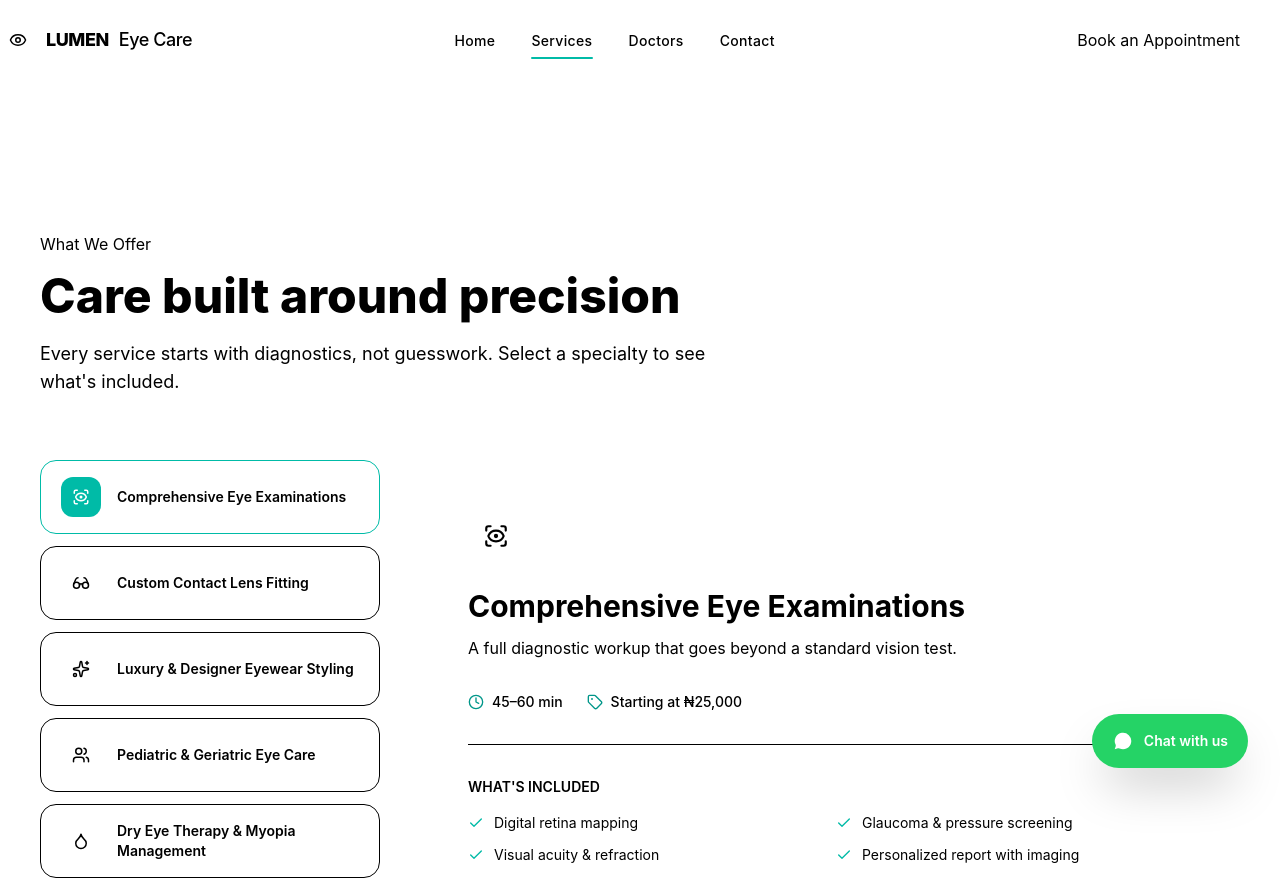
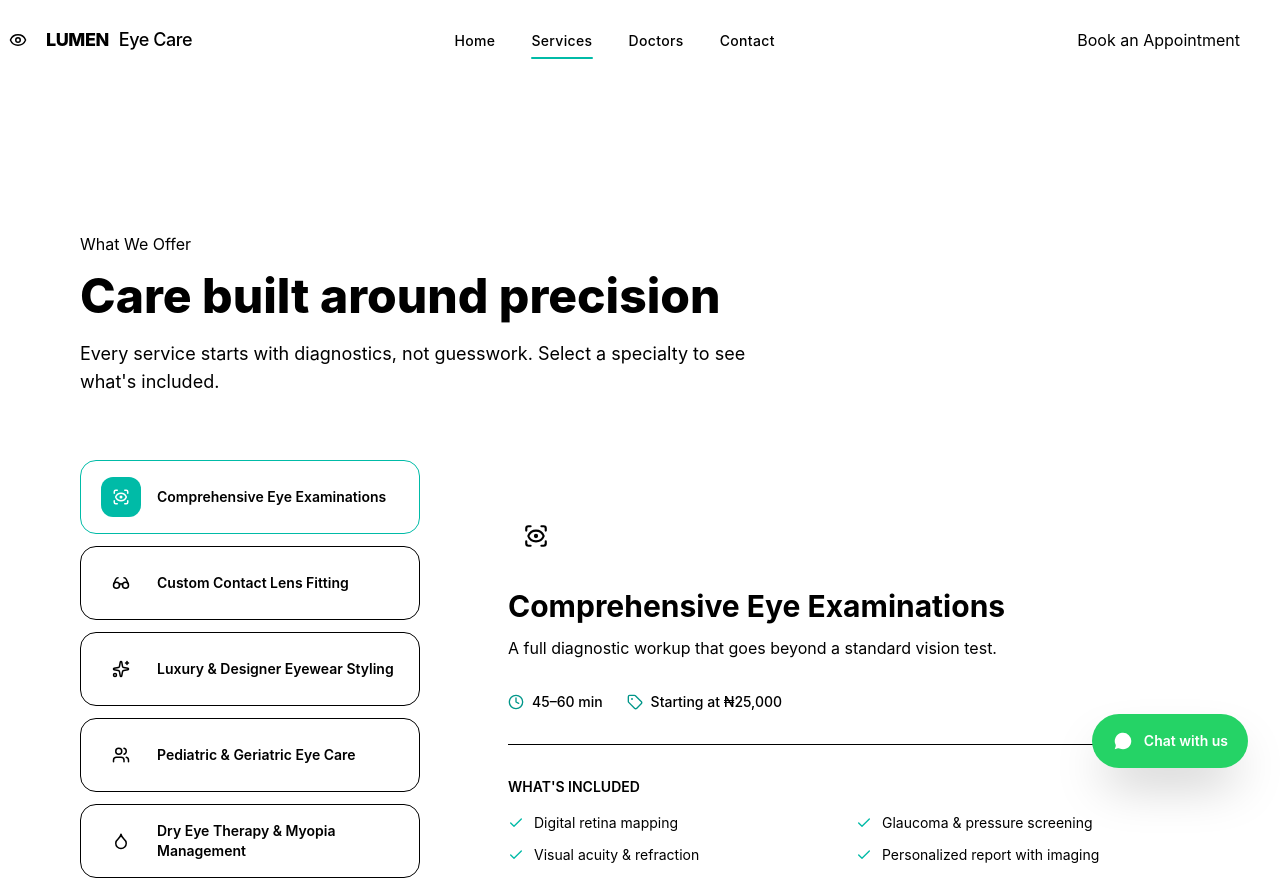
Before and after one commit to neducod/optometry-clinic-website, a React (Vite) app: page /services in a window 1280 px wide. Shown: the top 895 px of the page. Built offline with nearby package versions, Linux system fonts and the light colour scheme.

Commit message:
fixed padding on sercice page

```diff
--- a/src/pages/Services.jsx
+++ b/src/pages/Services.jsx
@@ -78,7 +78,7 @@ export default function Services() {
 
   return (
     <PageShell>
-      <section className="pb-16 pt-20 sm:pt-28">
+      <section className="pb-16 pt-20 sm:pt-28 md:pl-10">
         <div className="container-lumen">
           <Reveal className="max-w-2xl">
             <p className="eyebrow">What We Offer</p>
@@ -92,7 +92,7 @@ export default function Services() {
         </div>
       </section>
 
-      <section className="pb-28">
+      <section className="pb-28 md:pl-10">
         <div className="container-lumen grid grid-cols-1 gap-10 lg:grid-cols-[340px_1fr]">
           {/* Tab list */}
           <Reveal>
```
